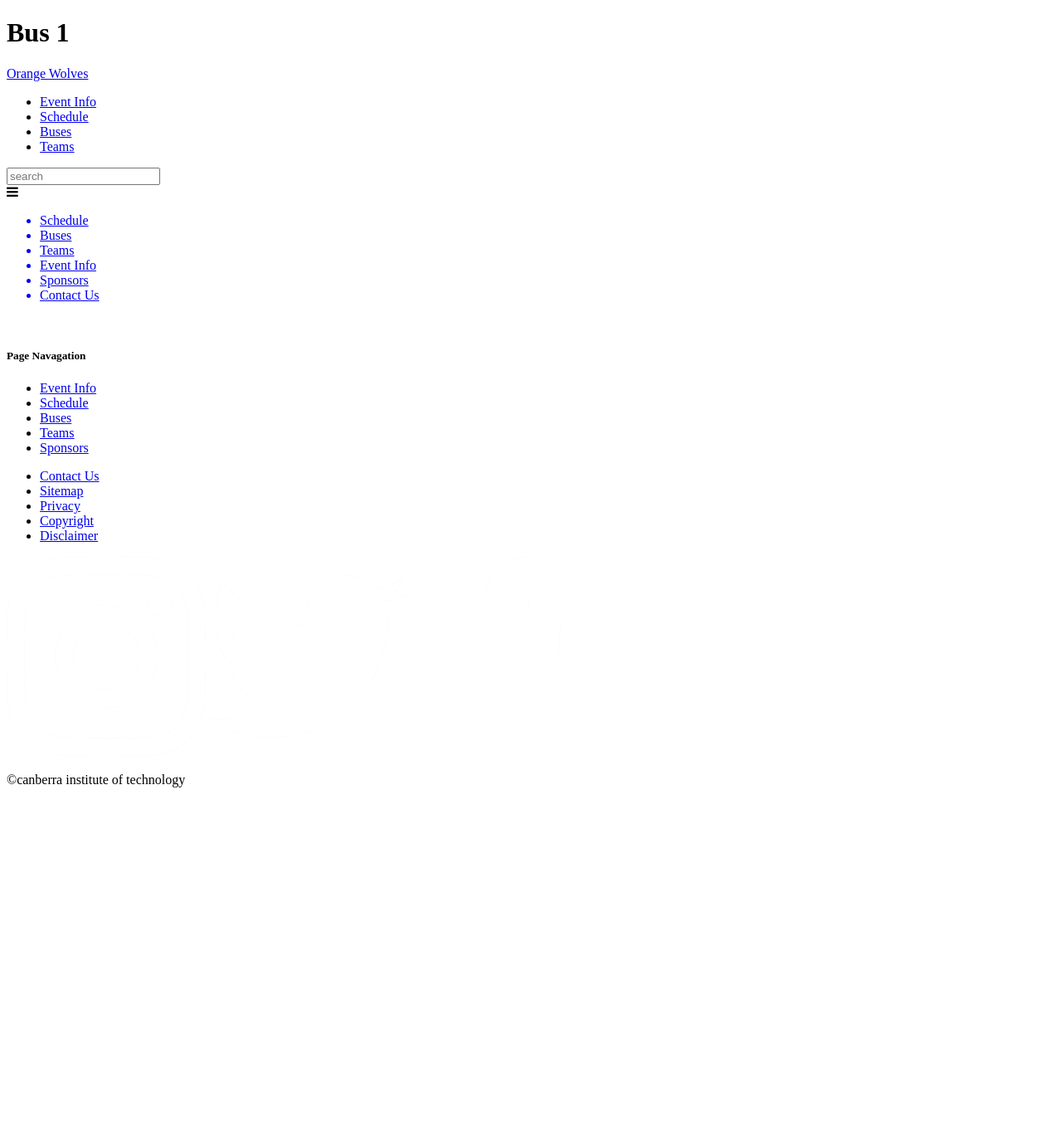
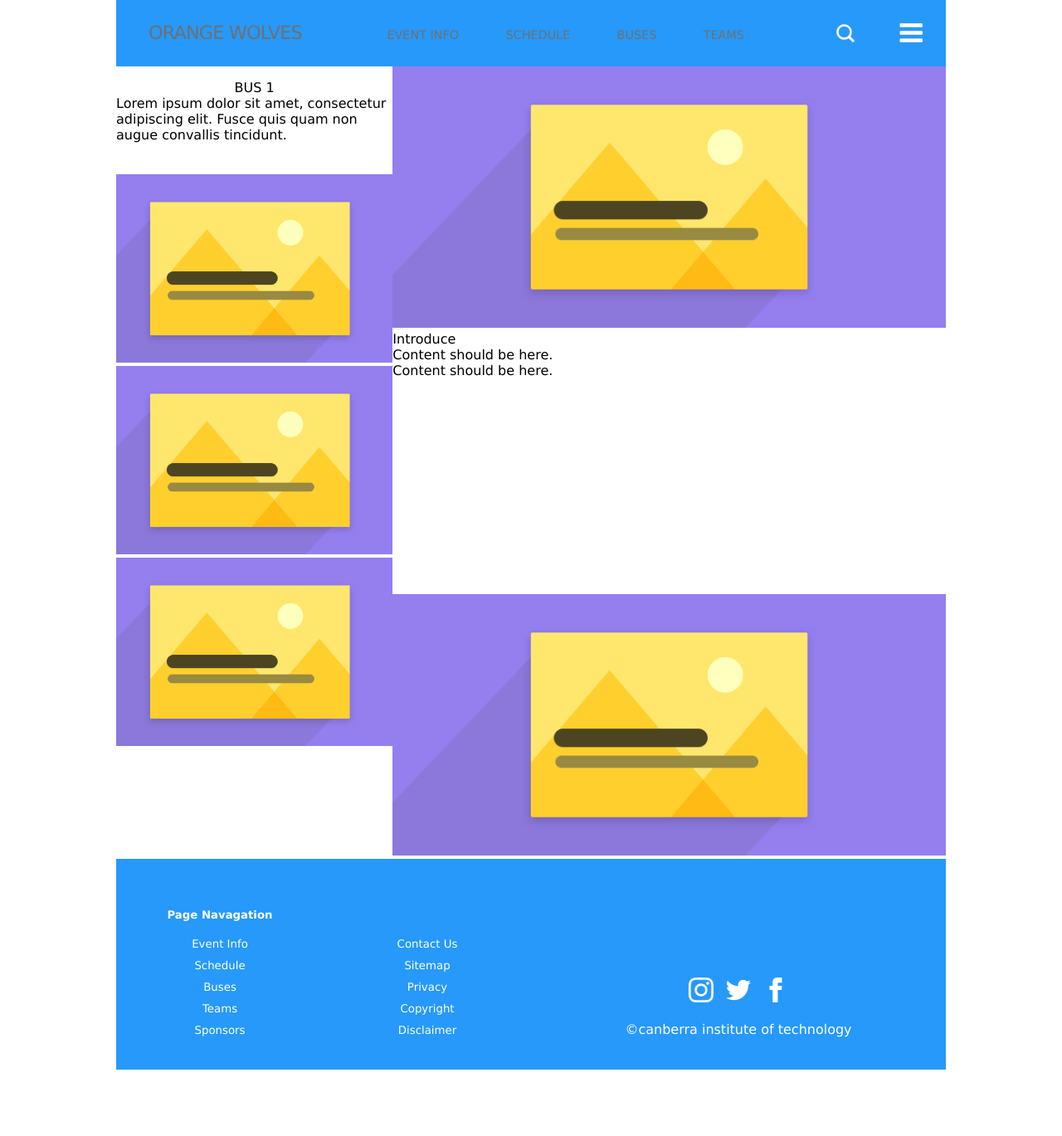
Before and after one commit to orange-wolves/orangewolves, a PHP site: page /buses/bus-1 in a window 1280 px wide. Shown: the whole page at 83% size. Before the commit the page ends 949 px from the top, so only its background shows below. Run offline with PHP 8.4, Linux system fonts and the light colour scheme.

Commit message:
Strat edit page 'bus-1.php' as content page. Does not finish yet.

```diff
--- a/buses/bus-1.php
+++ b/buses/bus-1.php
@@ -1,12 +1,83 @@
 <!DOCTYPE html>
 <html>
-<header>
-    <h1>Bus 1</h1>
-</header>
-<body>
-    <?php include("../resources/layout/header.html"); ?><br>
-</body>
+    <head>
+        <title>Bus 1</title>
+        <link rel="stylesheet" type="text/css" href="../resources/css/layout.css">
+		<link rel="stylesheet" type="text/css" href="../resources/css/header.css">
+        <link rel="stylesheet" type="text/css" href="../resources/css/footer.css">
+        <link rel="stylesheet" type="text/css" href="../resources/css/content.css">
+    </head>
 
-<?php include("../resources/layout/footer.html"); ?>
+    <body>
+        <div class = "webpage">
+<!----------------------------------Header------------------------------------------------------>
+            <div class="row content">
+                    <header>
+                        <?php include("../resources/layout/header.html"); ?>
+                    </header>
+            </div>
 
+<!----------------------------------Body------------------------------------------------------>
+            <div class="row content_center">
+                <!----------First column--------->
+                <div class="col-4">
+                    <!----------1th block in left side, content discription--------->
+                    <div class="row discription">
+                        <p id="left_top_title">BUS 1</p>
+                        <p class="left_top_text">Lorem ipsum dolor sit amet, consectetur adipiscing elit. Fusce quis quam non augue convallis tincidunt.</p><br><br>
+                    </div>
+
+                    <!----------2th block in left side, display image1--------->
+                    <div class="row left_image">
+                        <img src="../resources/images/image_background.png" alt="image">
+                    </div>
+
+                    <!----------3th block in left side, display image2--------->
+                    <div class="row left_image">
+                        <img src="../resources/images/image_background.png" alt="image">
+                    </div>
+
+                    <!----------4th block in left side, display image3--------->
+                    <div class="row left_image">
+                        <img src="../resources/images/image_background.png" alt="image">
+                    </div>
+                </div>
+                <!----------Second column--------->
+                <div class="col-8">
+                    <!----------1th block in right side, display image1--------->
+                    <div class="row right_image">
+                            <img src="../resources/images/image_background_wide.png" alt="image">
+                    </div>
+
+                    <!----------2th block in right side, ??introduce??--------->
+                    <div id= "introduce" class="row">
+                            <!--Sub column of introduce-->
+                            <div class="right_sub_column">
+                                <p id="right_introduce_title">Introduce</p>
+                                <p class="right_side_text">Content should be here.</p>
+                            </div>
+
+                            <!--Sub column of introduce-->
+                            <div class="right_sub_column">
+                                <p class="right_side_text">Content should be here.</p>
+                            </div>
+                            <!--Sub column of introduce-->
+
+                            <!--Todo: display a photo or icon on top right. Need finish next time.-->
+                    </div>
+
+                    <!----------3th block in right side, display image2--------->
+                    <div class="row right_image">
+                            <img src="../resources/images/image_background_wide.png" alt="image">
+                    </div>
+                </div>
+            </div>
+<!----------------------------------Footer------------------------------------------------------>
+            <div class="row content">
+                    <header>
+                        <?php include("../resources/layout/footer.html"); ?>
+                    </header>
+            </div>
+        </div>
+    </body>
 </html>
```
